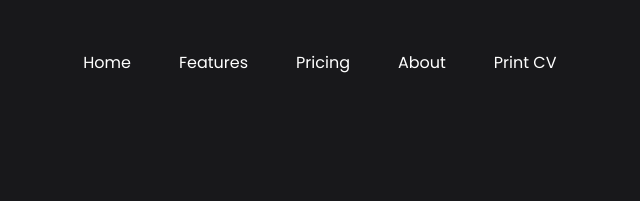
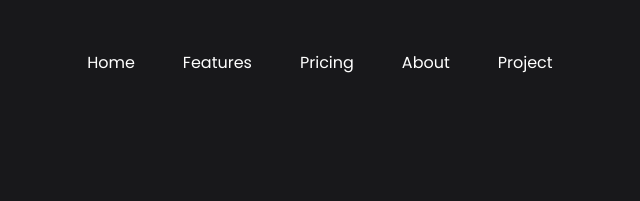
Before and after one commit to parbhumahat/pmc-web, a plain HTML site: page index.html in a window 1280 px wide. Shown: the top 201 px of the page, 374-1014 px from the left. Drawn offline with nearby package versions, Linux system fonts and the light colour scheme.

Commit message:
Update index.html

```diff
--- a/index.html
+++ b/index.html
@@ -24,7 +24,7 @@
             <li id="link1" class="link"><a href="#">Features</a></li>
             <li id="link2" class="link"><a href="#">Pricing</a></li>
             <li id="link3" class="link"><a href="#">About</a></li>
-            <li id="link3" class="link"><a href="cv.pdf">Print CV</a></li>
+            <li id="link3" class="link"><a href="project/">Project</a></li>
 
         </ul>
         <a href="login/index.html"><button class="btn">Login</button></a>
```
